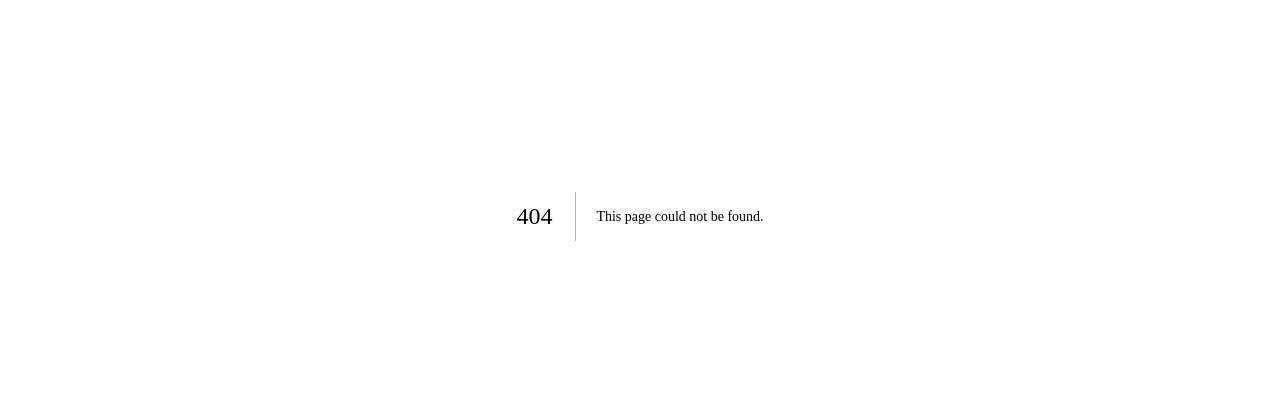
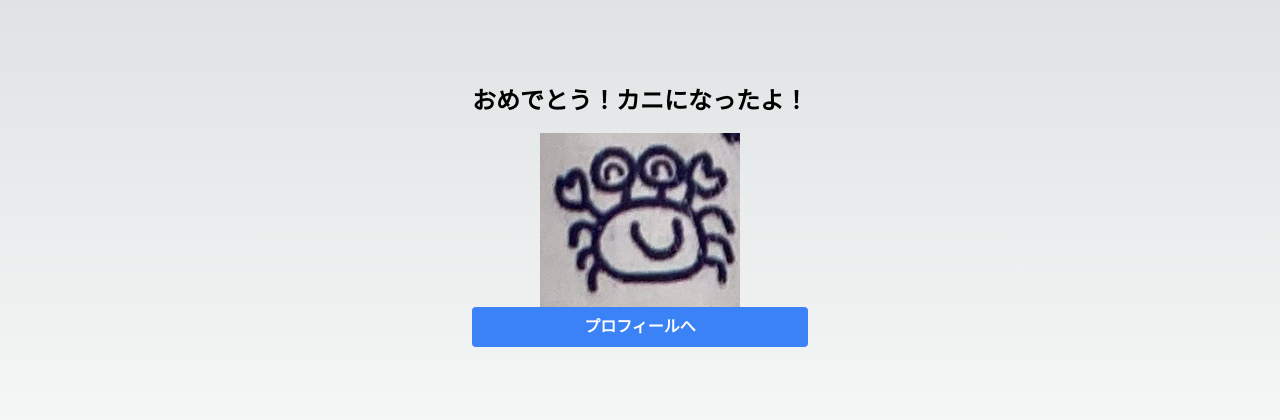
Before and after one commit to cafe-lake/diary-crab, a Next.js app in the folder client/: page /become-crab in a window 1280 px wide. Before the commit this address had no page. Shown: the part 184-604 px from the top of the page. Built offline with nearby package versions, Linux system fonts and the light colour scheme; a web font is replaced by a local one.

Commit message:
カニガチャした結果の画面(最初は固定カニ)

```diff
--- /dev/null
+++ b/client/app/become-crab/page.tsx
@@ -0,0 +1,22 @@
+"use client";
+import Image from "next/image";
+import CrabImage from "../crab.jpg";
+
+export default function Home() {
+  return (
+    <main className="flex min-h-screen flex-col items-center justify-between">
+      <div className="flex flex-col items-center justify-center min-h-screen">
+        <h2 className="text-2xl font-bold mb-4">
+          おめでとう！カニになったよ！
+        </h2>
+        <Image src={CrabImage} width={200} height={200} alt="crab" />
+        <button
+          type="submit"
+          className="w-full bg-blue-500 text-white font-bold py-2 px-4 rounded focus:outline-none focus:shadow-outline"
+        >
+          プロフィールへ
+        </button>
+      </div>
+    </main>
+  );
+}
```
Also changed, not shown: client/app/crab.jpg (added).
